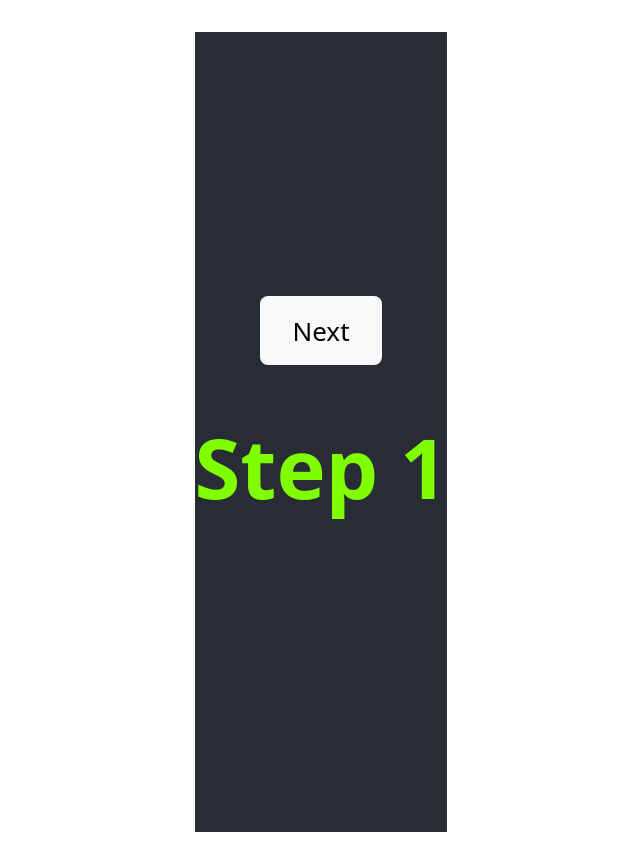
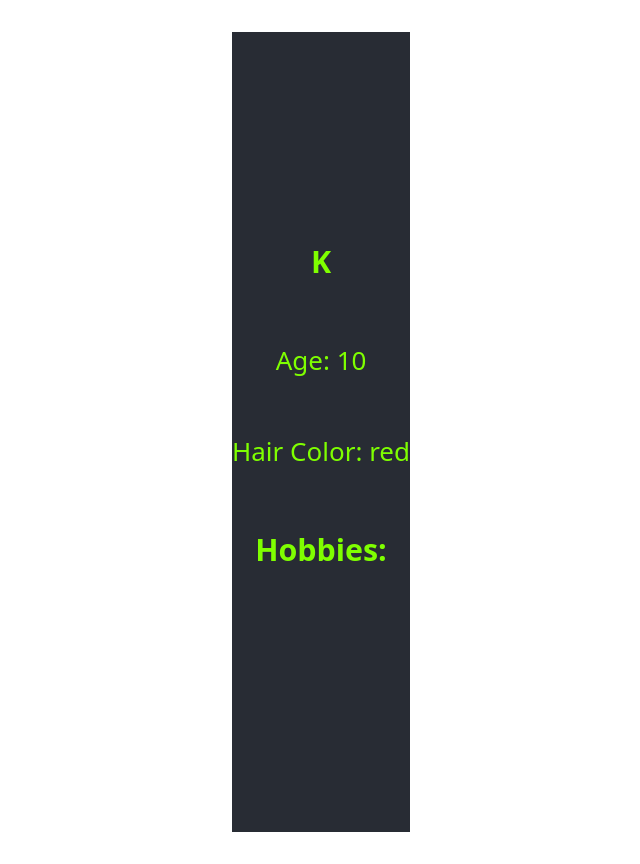
Before and after one commit to Unicornelia/Todo, a React (Vite) app: page / in a window 1280 px wide. Shown: the whole page, without its empty margins (319-959 px from the left). Built offline with nearby package versions, Linux system fonts and the light colour scheme.

Commit message:
feat: simple HOC to display component with props printing

```diff
--- a/src/App.tsx
+++ b/src/App.tsx
@@ -1,14 +1,11 @@
-import { FC, useState } from 'react';
+import { FC, useRef } from 'react';
 import { ErrorBoundary } from 'react-error-boundary';
 import './App.css';
 import FallBackError from './components/FallBackError.tsx';
 import { IStyledComponentBase } from 'styled-components/dist/types';
 import styled from 'styled-components';
-import { Person } from './data/exampleData.ts';
-import { NextButton } from './components/OnboardingFlow/NextButton.tsx';
-import { ControlledOnboardingFlow } from './components/OnboardingFlow/ControlledOnboardingFlow.tsx';
-
-type goToNextFn = { goToNext?: (p: Partial<Person>) => void };
+import { withPropsLogging } from './components/HOC/withPropsLogging.tsx';
+import { UserInfo } from './components/Misc/people/UserInfo.tsx';
 
 const Container: IStyledComponentBase<'web'> = styled.div`
   display: flex;
@@ -24,63 +21,17 @@ const Container: IStyledComponentBase<'web'> = styled.div`
   color: chartreuse;
 `;
 
-const StepOne = ({ goToNext }: goToNextFn) => {
-  return (
-    goToNext && (
-      <>
-        <NextButton onNextClick={() => goToNext({ name: 'Jane Doe' })} />
-        <h1>Step 1</h1>
-      </>
-    )
-  );
-};
-
-const StepTwo = ({ goToNext }: goToNextFn) => {
-  return (
-    goToNext && (
-      <>
-        <NextButton onNextClick={() => goToNext({ age: 100 })} />
-        <h1>Step 2</h1>
-      </>
-    )
-  );
-};
-
-const StepThree = ({ goToNext }: goToNextFn) => {
-  return (
-    goToNext && (
-      <>
-        <NextButton onNextClick={() => goToNext({ hairColor: 'brown' })} />
-        <h1>Step 3</h1>
-      </>
-    )
-  );
-};
+const WrappedUserInfo = withPropsLogging(UserInfo);
 
 const App: FC<Element> = () => {
-  const [currentIndex, setCurrentIndex] = useState<number>(0);
-  const [onboardingData, setOnboardingData] = useState({});
-
-  const onNext = (stepData: Partial<Person>) => {
-    setOnboardingData({ ...onboardingData, ...stepData });
-    setCurrentIndex((prevState) => prevState + 1);
-  };
-
+  const wrappedRef = useRef(null);
   return (
     <ErrorBoundary fallback={<FallBackError />}>
       <Container>
-        <ControlledOnboardingFlow
-          onFinish={(data) => {
-            console.log(data);
-            alert('Onboarding complete');
-          }}
-          currentIndex={currentIndex}
-          onNext={onNext}
-        >
-          <StepOne />
-          <StepTwo />
-          <StepThree />
-        </ControlledOnboardingFlow>
+        <WrappedUserInfo
+          user={{ id: 1, name: 'K', age: 10, hairColor: 'red', hobbies: [] }}
+          ref={wrappedRef}
+        />
       </Container>
     </ErrorBoundary>
   );
--- /dev/null
+++ b/src/components/HOC/withPropsLogging.tsx
@@ -0,0 +1,21 @@
+import { ComponentType, ForwardedRef, forwardRef, ForwardRefRenderFunction } from 'react';
+
+export function withPropsLogging<T, P>(
+  WrappedComponent: ComponentType<P | Omit<P, keyof P & 'ref'>>,
+) {
+  const WithPropsLogging: ForwardRefRenderFunction<T, P | Omit<P, keyof P & 'ref'>> = (
+    props: P | Omit<P, keyof P & 'ref'>,
+    ref: ForwardedRef<T>,
+  ) => {
+    console.log(
+      `Component ${WrappedComponent.displayName} || ${WrappedComponent.name} rendered with ${JSON.stringify(props)} props and ${JSON.stringify(ref)} ref`,
+    );
+    return <WrappedComponent ref={ref} {...props} />;
+  };
+
+  const componentName = WrappedComponent.displayName || WrappedComponent.name || 'Component';
+
+  WithPropsLogging.displayName = `withPropsLogging(${componentName})`;
+
+  return forwardRef(WithPropsLogging);
+}
```
